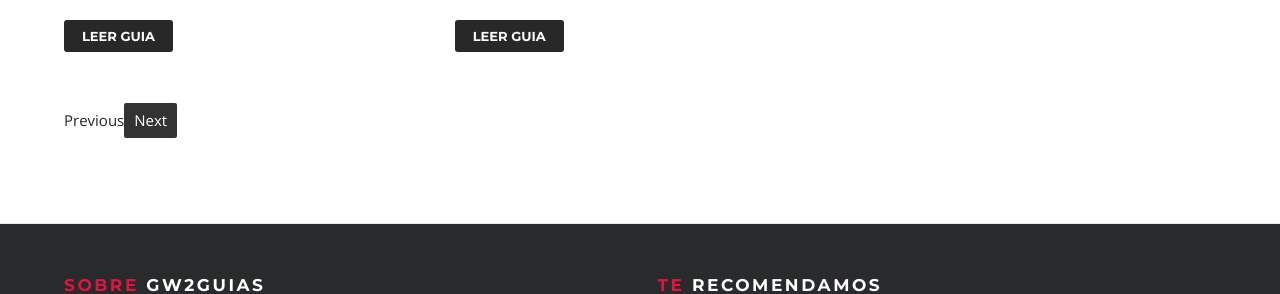
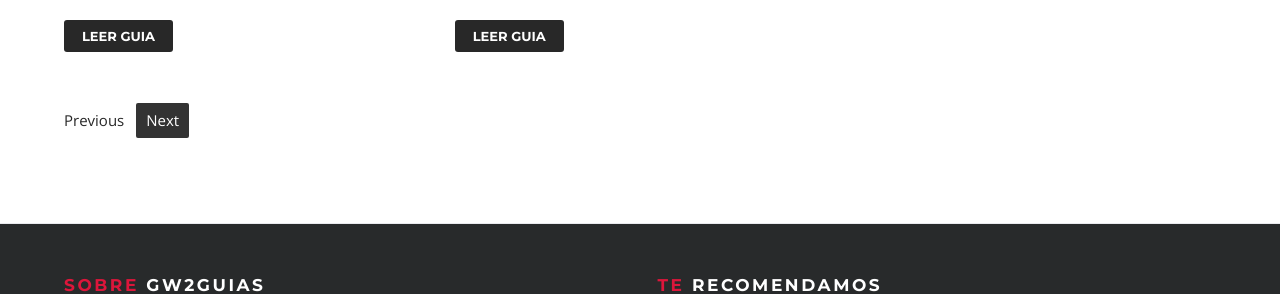
Before and after one commit to ACast59/GW2Guias, a Jekyll site: the page built from index.html, in a window 1280 px wide. Shown: the part 1180-1474 px from the top of the page. Built offline with Jekyll 4.4.1, drawn with Linux system fonts in a browser that asks for light colours; the list of posts is cut into pages by our own code.

Commit message:
Update index.html

```diff
--- a/index.html
+++ b/index.html
@@ -88,11 +88,11 @@
         {% endfor %}
 
         <!-- Pagination links -->
-        <div class="level pagination">
+        <div class="level is-mobile pagination">
           {% if paginator.previous_page %}
           <div class="level-left">
             <div class="level-item">
-              <a href="{{ paginator.previous_page_path }}" class="previous">
+              <a href="{{ site.url }}{{ paginator.previous_page_path }}" class="previous">
                 Previous
               </a>
             </div>
@@ -108,7 +108,7 @@
           {% if paginator.next_page %}
           <div class="level-right">
             <div class="level-item">
-              <a href="{{ paginator.next_page_path }}" class="next">Next</a>
+              <a href="{{ site.url }}{{ paginator.next_page_path }}" class="next">Next</a>
             </div>
           </div>
           {% else %}
```
